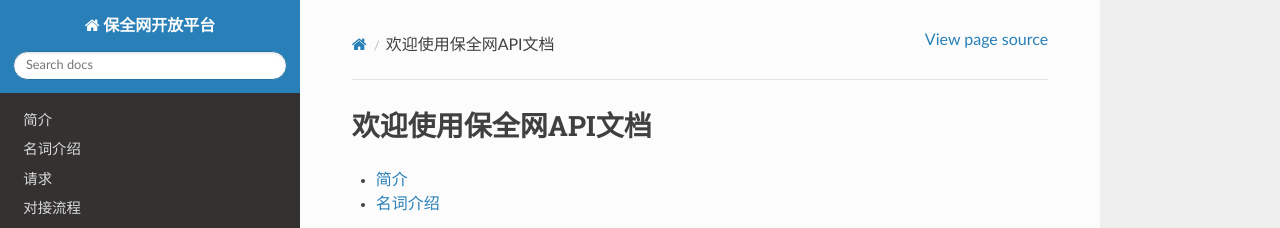
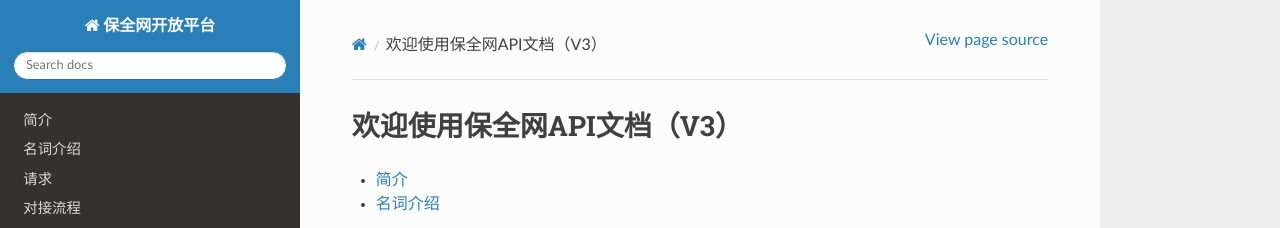
Before and after one commit to baoquan-com/peacock-docs, a Sphinx documentation site: the page built from docs/index.rst, in a window 1280 px wide and 1233 px high. Shown: the top 228 px of the window. Built offline with Sphinx 7.4.7 and the Read the Docs theme 3.1.0, drawn with Linux system fonts in a browser that asks for light colours.

```diff
--- a/README.md
+++ b/README.md
@@ -1,4 +1,4 @@
-# 保全网开放平台API文档
+# 保全网开放平台API文档V3
 
 [![docs](https://readthedocs.org/projects/docs/badge/?version=latest)](https://docs.baoquan.com/zh-cn/latest/)
 
--- a/docs/index.rst
+++ b/docs/index.rst
@@ -4,7 +4,7 @@
    contain the root `toctree` directive.
 
 
-欢迎使用保全网API文档
+欢迎使用保全网API文档（V3）
 ===================================
 
 .. toctree::
```
